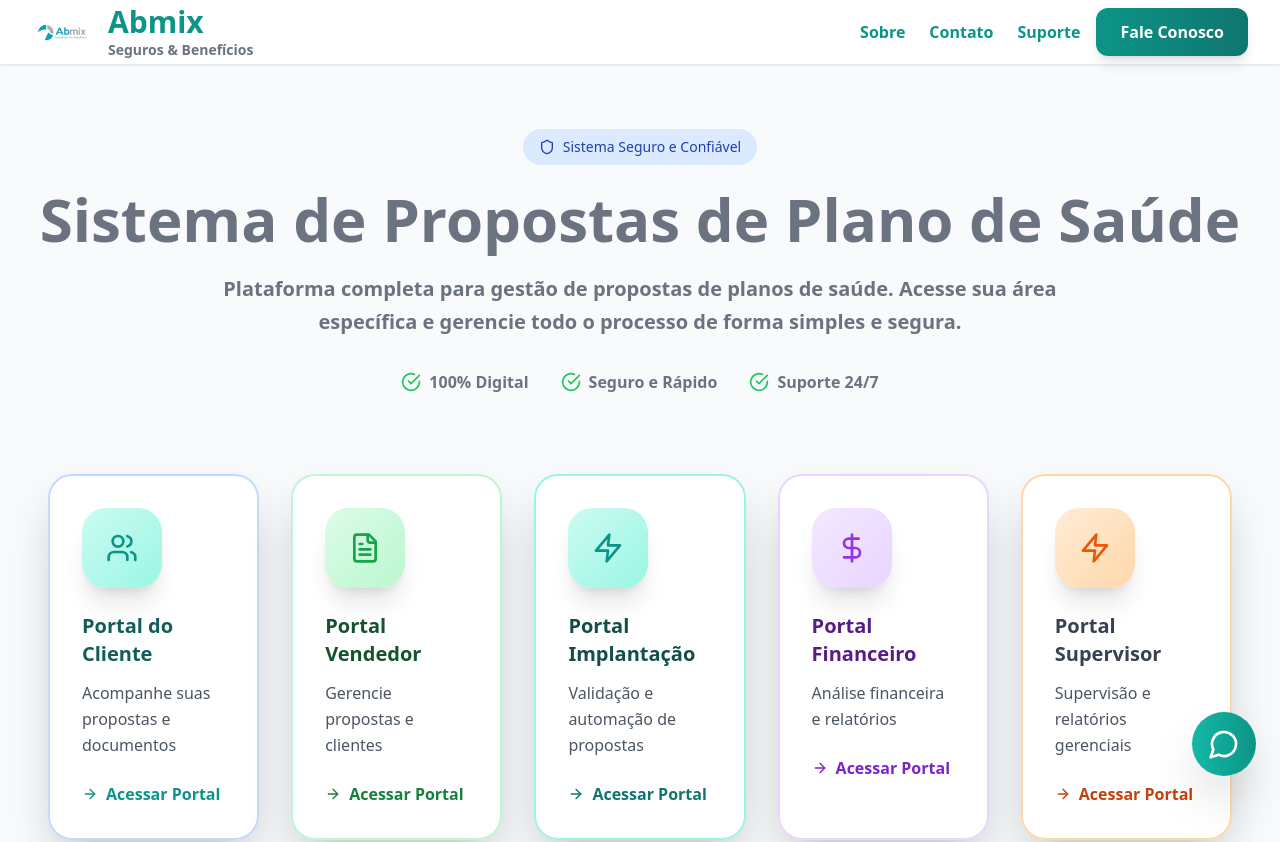
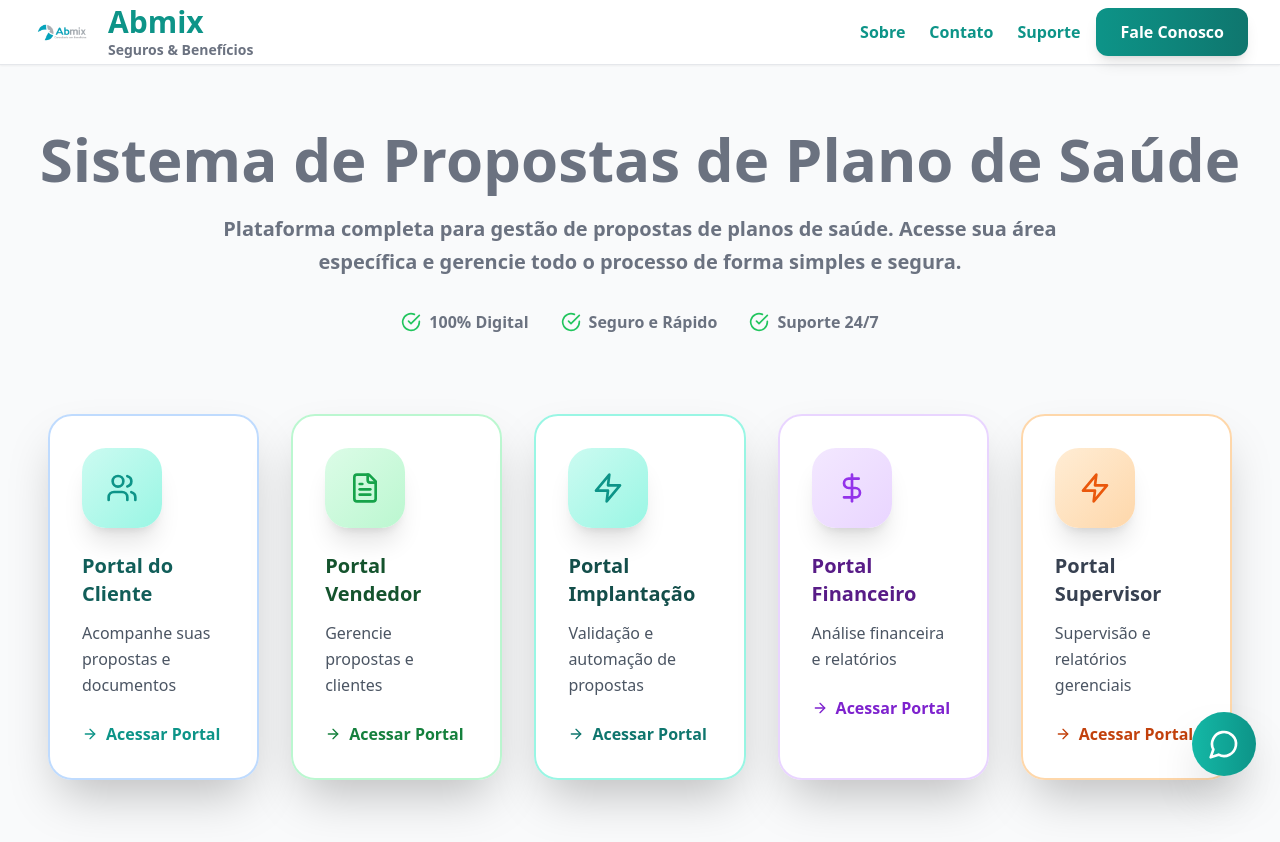
Before and after one commit to Felipemanieri/abmixsystem, a React (Vite) app: page / in a window 1280 px wide. Shown: the top 842 px of the page. Built offline with nearby package versions, Linux system fonts and the light colour scheme.

Commit message:
Remover seção Sistema Seguro e Confiável

```diff
--- a/src/App.tsx
+++ b/src/App.tsx
@@ -152,10 +152,6 @@ function App() {
       <main className="max-w-7xl mx-auto px-4 sm:px-6 lg:px-8 py-16 relative z-10">
         {/* Title */}
         <div className="text-center mb-20">
-          <div className="inline-flex items-center px-4 py-2 bg-blue-100 text-blue-800 rounded-full text-sm font-medium mb-6">
-            <Shield className="w-4 h-4 mr-2" />
-            Sistema Seguro e Confiável
-          </div>
           <h1 className="text-5xl md:text-6xl font-bold text-gray-900 mb-6 leading-tight">
             <span className="text-gray-500">Sistema de Propostas de Plano de Saúde</span>
           </h1>
```
